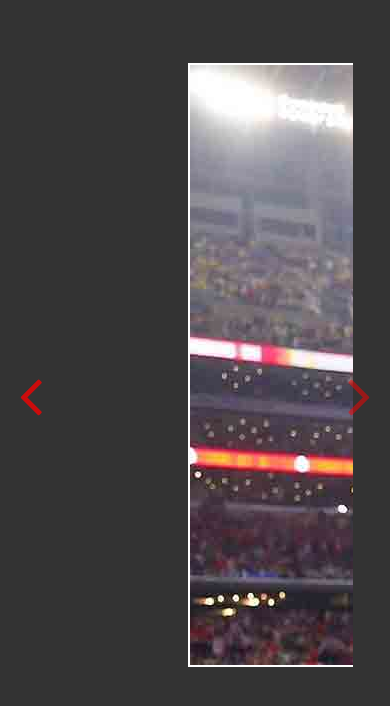
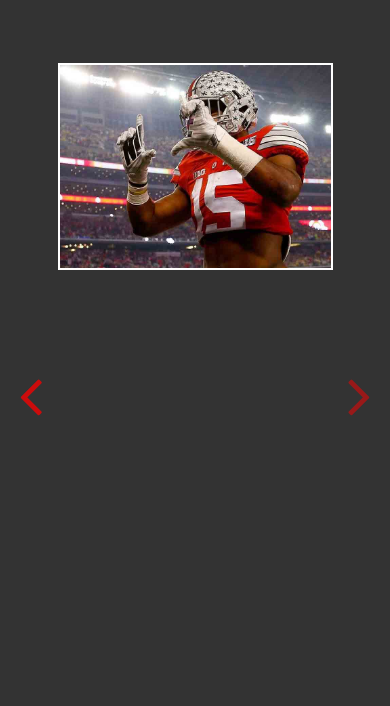
Before and after one commit to GPFAFF/slider, a plain HTML site: page index.html in a window 390 px wide. Shown: the part 72-778 px from the top of the page. Drawn offline with Linux system fonts and the light colour scheme.

Commit message:
adding responsive img

```diff
--- a/css/styles.css
+++ b/css/styles.css
@@ -5,8 +5,9 @@
 
 }
 img{
-   margin: 0 0 0 130px;
+   margin: 0 auto;
 border: 2px solid white;
+width: 100%;
 }
 h1{
     text-align: center;
--- a/js/script.js
+++ b/js/script.js
@@ -61,4 +61,4 @@ function next() {
   setTransform();
 }
 
-window.addEventListener('resize', setTransform);
+window.addEventListener(setTransform);
```
